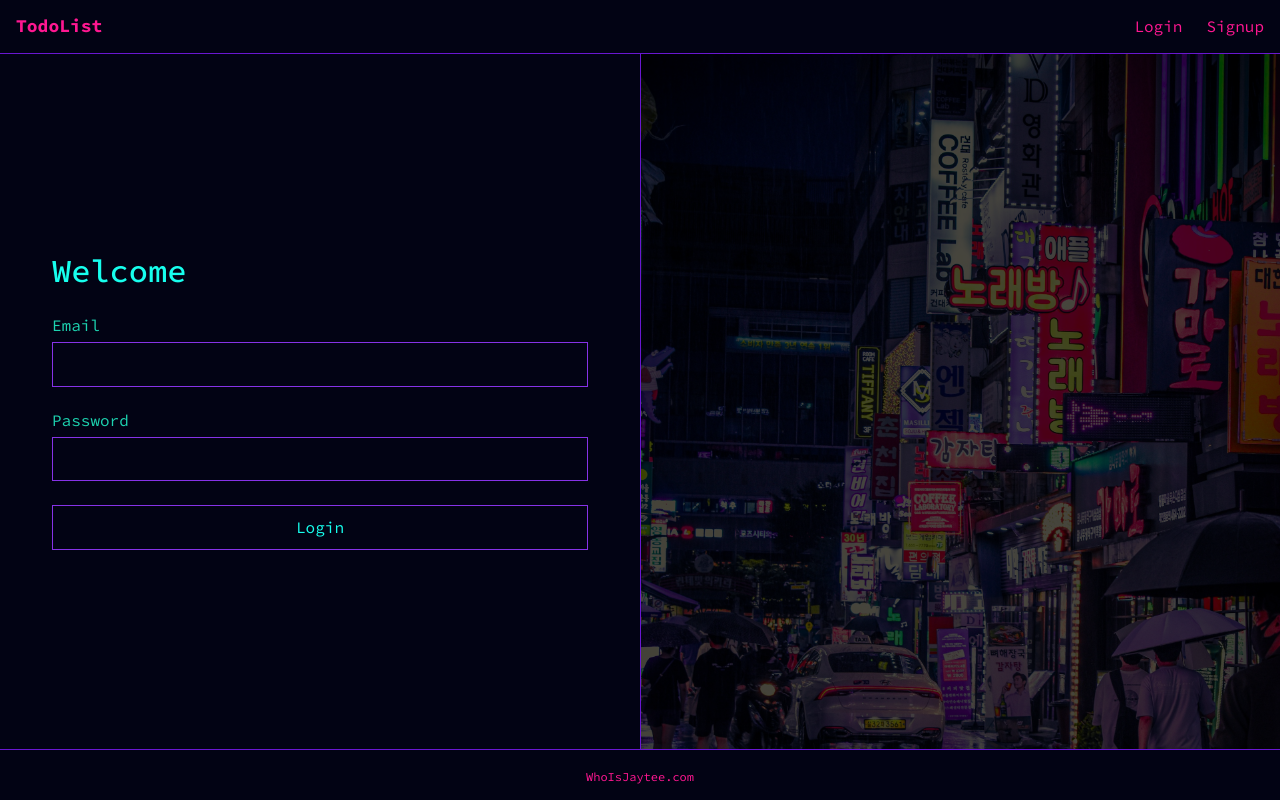
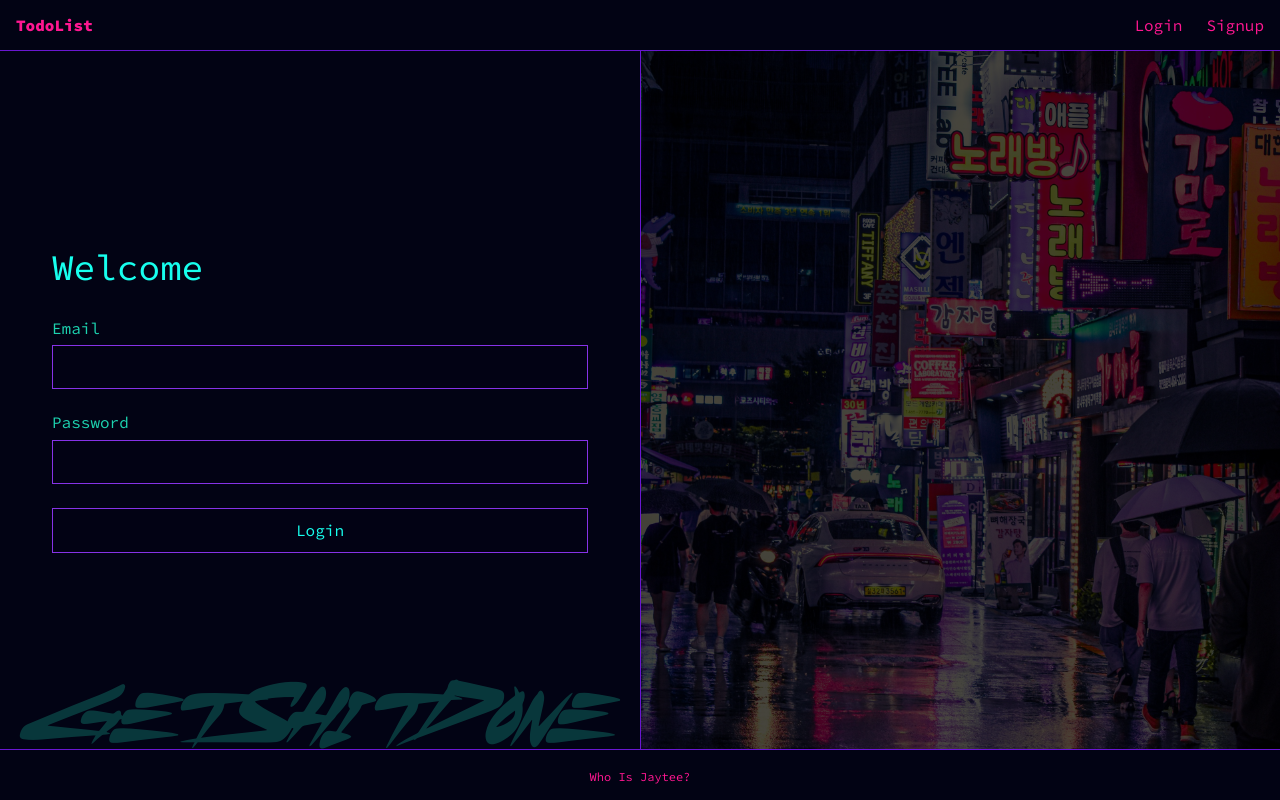
Before and after one commit to jmtakahashi/todo-list-flask, a Flask app: page / in a window 1280 px wide. Run offline with Flask 2, Linux system fonts and the light colour scheme; some libraries are stand-ins or nearby versions.

Commit message:
add cyberpunk font.  add class to profile page delete user title. add logo to main content area.

```diff
--- a/static/css/index.css
+++ b/static/css/index.css
@@ -1,4 +1,12 @@
 @import url(normalize.css);
+
+@font-face {
+  font-family: "CyberPunk";
+  font-style: normal;
+  font-weight: 400;
+  src:
+    url(/static/fonts/Ryzes-ax92x.woff2) format("woff2"),
+}
 
 /* <weight>: Use a value from 200 to 900
    <uniquifier>: Use a unique and descriptive class name
@@ -13,6 +21,7 @@
 
 :root {
   --background-dark: #020314;
+  --background-dark-transparent: rgba(2, 3, 20, .65);
 
   --accent-purple: #6917d0;
   --accent-light-purple: #8632e6;
@@ -50,7 +59,6 @@ body {
   display: flex;
   flex-direction: column;
   color: var(--accent-teal);
-  overscroll-behavior: none;
   color: #1dd3b0;
 }
 
@@ -64,8 +72,8 @@ header {
 
 .logo {
   margin: 0;
-  font-size: 18px;
-  font-weight: 700;
+  font-size: 1rem;
+  font-weight: 900;
   color: var(--header-footer-text-color);
 }
 
@@ -94,23 +102,34 @@ header {
 
 .main {
   width: 100%;
+  position: relative;
+  display: flex;
+  overflow: hidden;
+}
+
+.main .logoLarge {
+  position: absolute;
+  bottom: 0;
+  width: 100%;
+  margin: auto;
+  font-family: "CyberPunk";
+  font-size: clamp(50px, 15vw, 85px);
+  text-align: center;
+  transform: translateY(10%) scale(1.1);
+  opacity: 25%;
+}
+
+.mainInnerContainer {
+  width: 100%;
   display: flex;
   flex-direction: column;
+  z-index: 1;
 }
 
 .sidebar {
   display: none;
-}
-
-@media screen and (min-width: 1024px) {
-  .main,
-  .sidebar {
-    width: 50%;
-  }
-
-  .sidebar {
-    display: block;
   background: url(/static/images/bakhodirjon-abduraimov-0i_VuYCFais-unsplash.jpg);
+  background-position: center center;
   background-size: cover;
   position: relative;
   border-left: 1px solid var(--page-border-color);
@@ -124,6 +143,24 @@ header {
   width: 100%;
   height: 100%;
   background: rgba(0, 0, 0, 0.7);
+}
+
+@media screen and (min-width: 768px) {
+  .sidebar {
+    display: block;
+  }
+  .main {
+    width: 65%;
+  }
+  .sidebar {
+    width: 35%;
+  }
+}
+
+@media screen and (min-width: 1024px) {
+  .main,
+  .sidebar {
+    width: 50%;
   }
 }
 
@@ -175,10 +212,14 @@ footer {
 }
 
 .pageTitle {
-  font-size: 32px;
-  font-weight: 500;
   margin-top: 0;
+  font-size: 2.25rem;
+  font-weight: normal;
   color: #17ffee;
+}
+
+.cyberpunk {
+  font-family: 'CyberPunk';
 }
 
 .neonText {
@@ -193,7 +234,6 @@ footer {
       0 0 102px #0fa,
       0 0 151px #0fa;
 }
-
 
 form {
   width: 100%;
@@ -221,6 +261,7 @@ button {
   background: transparent;
   border: 1px solid var(--accent-light-purple);
   color: var(--form-input-text-color);
+  background-color: var(--background-dark-transparent);
 }
 
 input {
--- a/templates/base.html
+++ b/templates/base.html
@@ -46,6 +46,8 @@
 
       <main class='mainContainer'>
         <section class="main">
+          <div class="logoLarge">GetShitDone</div>
+          <div class="mainInnerContainer">
             <div class="flashMessages">
               {% for category,msg in get_flashed_messages(with_categories=true) %}
                 <span class="flashMessage {{ category }}">{{ msg }}</span>
@@ -54,6 +56,7 @@
             <div class="mainContentContainer">
               <div class='mainContent'>
                 {% block pagecontent %}{% endblock %}
+              </div>
             </div>
           </div>
         </section>
@@ -65,7 +68,7 @@
 
       <footer>
         <a class="credit" href="https://www.whoisjaytee.com" target="_blank"
-          >WhoIsJaytee.com</a
+          >Who Is Jaytee?</a
         >
       </footer>
     <script src="https://unpkg.com/axios/dist/axios.min.js"></script>
--- a/templates/profile.html
+++ b/templates/profile.html
@@ -22,7 +22,7 @@
   </div>
 
   <div class="profileDeleteForm">
-    <h2>Delete Profile</h2>
+    <h2 class="pageTitle">Delete Profile</h2>
     <p class="profile_delete-warning">WARNING: Deleting your profile is permanent! Please be be absolutely sure
       you want to delete your profile before clicking the button below!</p>
     <form id="profile-delete-form" action="/profile" method="POST">
```
Also changed, not shown: static/fonts/Ryzes-ax92x.woff2 (added). Lines whose indentation alone changed are shown as unchanged.
